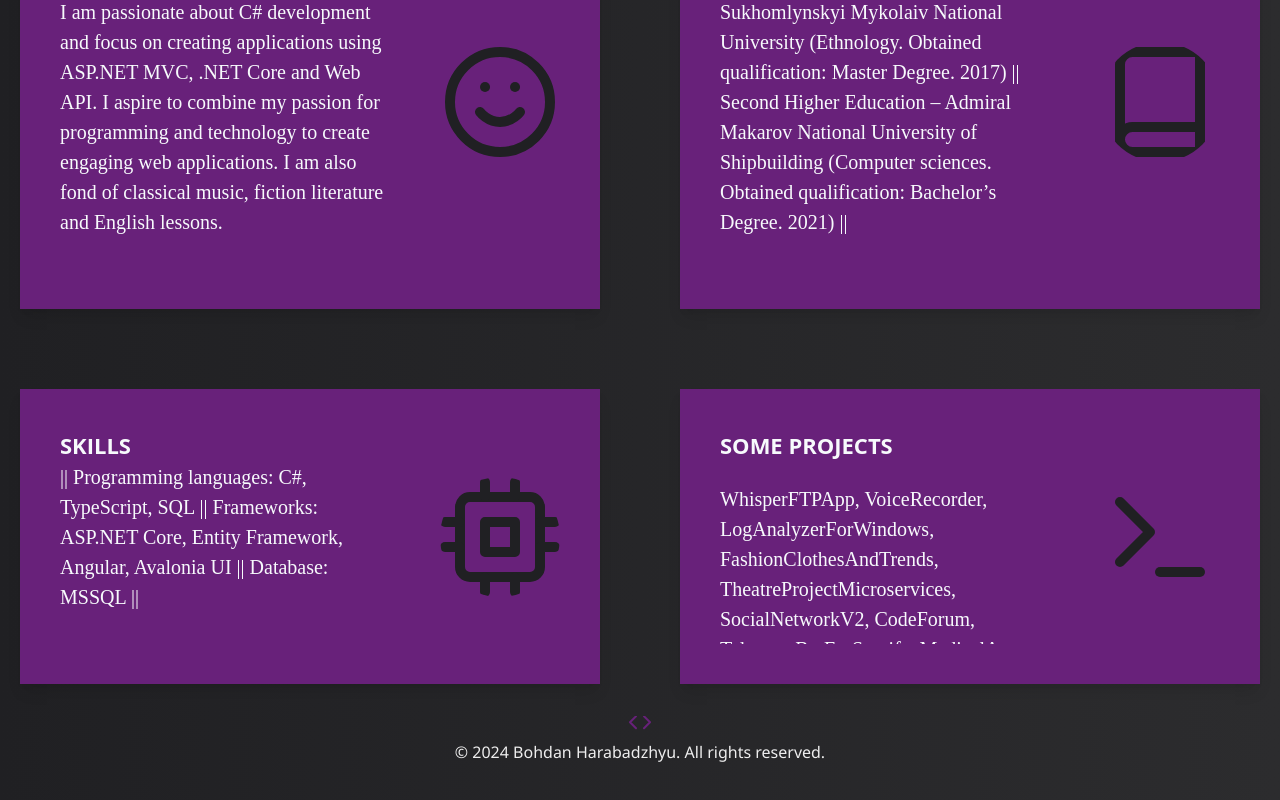
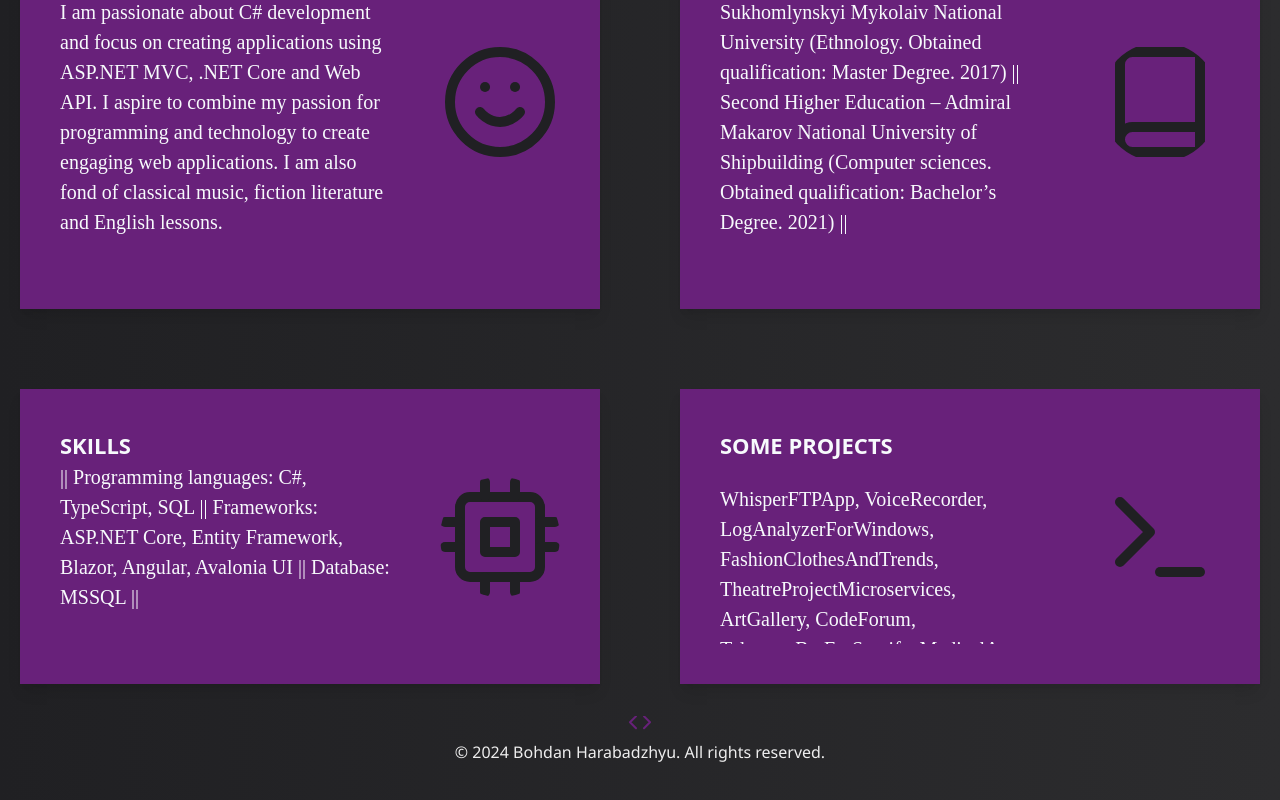
Before and after one commit to TheMysteriousStranger90/bohdan-harabadzhyu-homepage, a Next.js app: page / in a window 1280 px wide. Shown: the part 767-1567 px from the top of the page. Built offline with nearby package versions, Linux system fonts and the light colour scheme.

Commit message:
updated projects and skills...

```diff
--- a/components/BasicGrid.tsx
+++ b/components/BasicGrid.tsx
@@ -42,7 +42,7 @@ const myinformation = [
         index: 3,
         title: 'SKILLS',
         content:
-            '|| Programming languages: C#, TypeScript, SQL || ' + 'Frameworks: ASP.NET Core, Entity Framework, Angular, Avalonia UI || ' + 'Database: MSSQL || ',
+            '|| Programming languages: C#, TypeScript, SQL || ' + 'Frameworks: ASP.NET Core, Entity Framework, Blazor, Angular, Avalonia UI || ' + 'Database: MSSQL || ',
         logo:
             './cpu.svg',
     },
@@ -58,7 +58,7 @@ const myinformation = [
                 url: 'https://github.com/TheMysteriousStranger90/FashionClothesAndTrends'
             },
             {name: 'TheatreProjectMicroservices', url: 'https://github.com/TheMysteriousStranger90/TheatreProjectMicroservices'},
-            {name: 'SocialNetworkV2', url: 'https://github.com/TheMysteriousStranger90/SocialNetworkV2'},
+            {name: 'ArtGallery', url: 'https://github.com/TheMysteriousStranger90/ArtGallery'},
             {name: 'CodeForum', url: 'https://github.com/TheMysteriousStranger90/CodeForum'},
             {name: 'TelegramBotForSpotify', url: 'https://github.com/TheMysteriousStranger90/TelegramBotForSpotify'},
             {name: 'MedicalApp', url: 'https://github.com/TheMysteriousStranger90/MedicalApp'},
```
